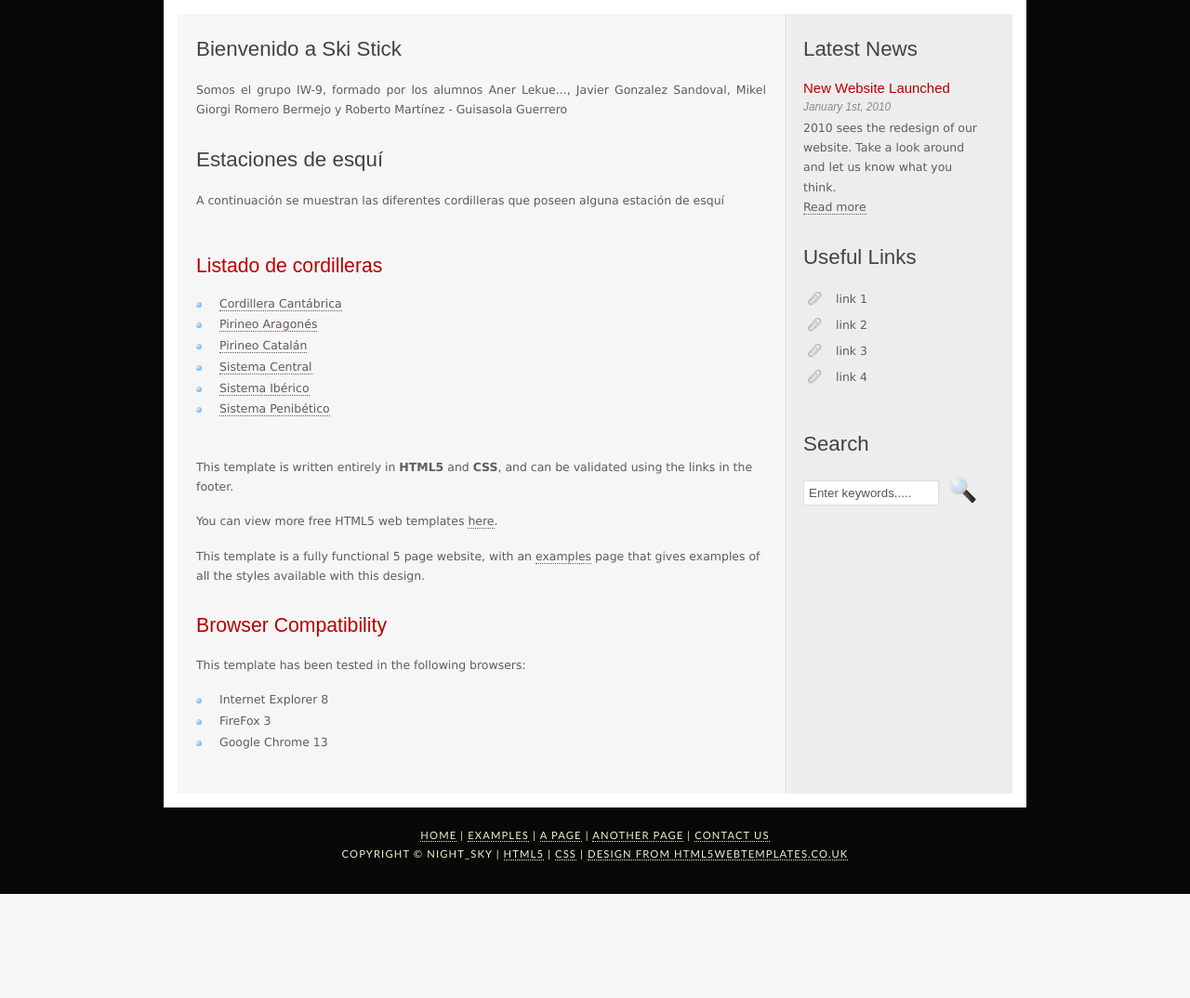
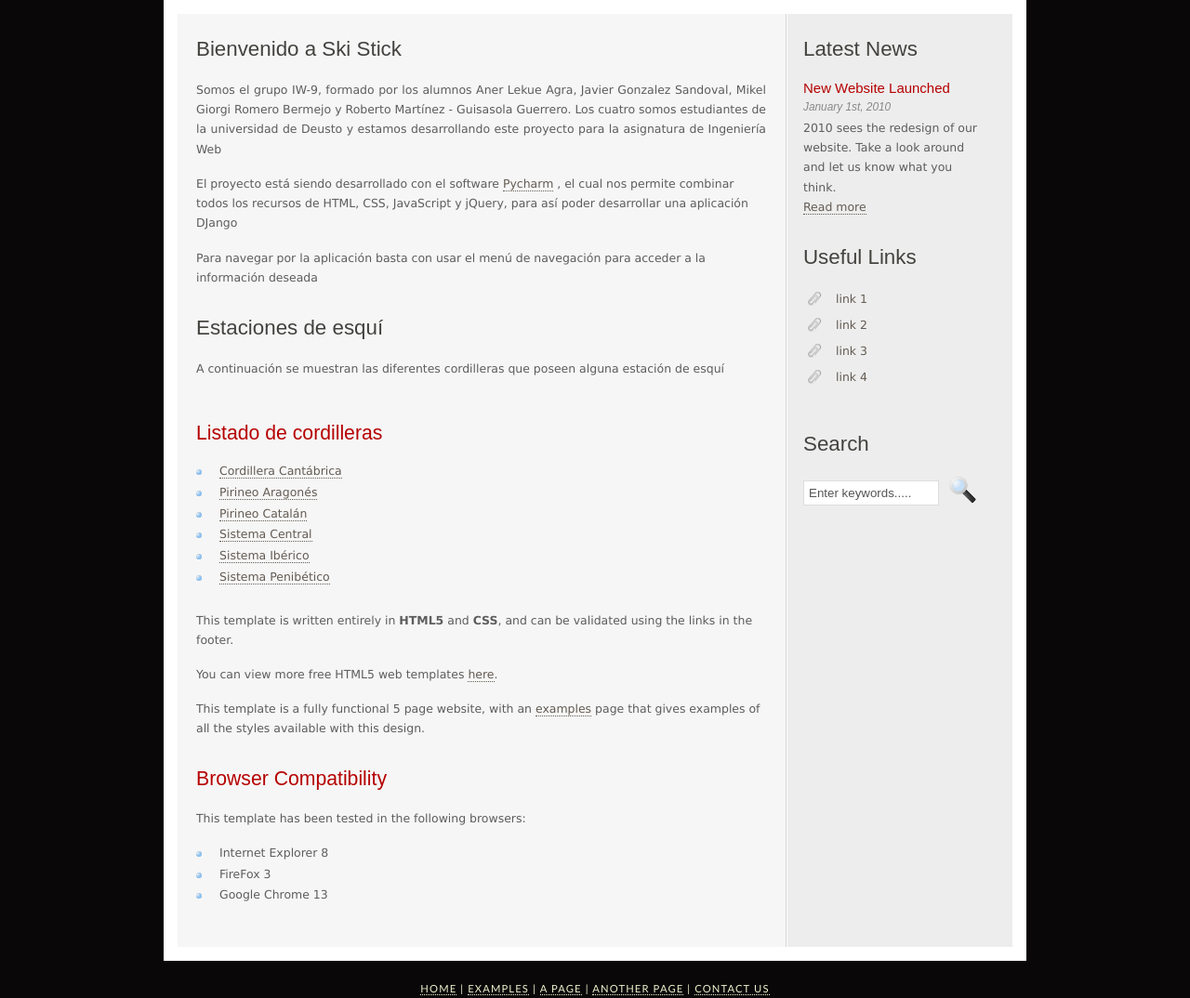
Before and after one commit to Robertoguisasola/IW, a Django app: page /home/ in a window 1280 px wide. Shown: the part 250-1324 px from the top of the page at 93% size. Before the commit the page ends 1212 px from the top, so only its background shows below. Run offline with Django 3.2, Linux system fonts and the light colour scheme; data comes from the database, SQL or seed files in the repository.

Commit message:
Bienvenida añadida en index.html

```diff
--- a/appIW/templates/appIW/index.html
+++ b/appIW/templates/appIW/index.html
@@ -18,7 +18,7 @@
       <div id="logo">
         <div id="logo_text">
           <!-- class="logo_colour", allows you to change the colour of the text -->
-          <h1>Ski <span class="logo_colour">Stick</span></a></h1>
+          <h1>Ski <span class="logo_colour">Stick</span></h1>
           <h2><a href="https://www.fis-ski.com/en">Acceso a la Federación Internacional de Esquí</a></h2>
         </div>
       </div>
@@ -59,11 +59,19 @@
       <div id="content">
         <!--TODO poner lo que queremos que se muestre en la página de inicio-->
         <h1>Bienvenido a Ski Stick</h1>
-        <!--TODO completar vuestros nombres xfa-->
-        <p align="justify">Somos el grupo IW-9, formado por los alumnos Aner Lekue..., Javier Gonzalez Sandoval, Mikel Giorgi Romero
-          Bermejo y Roberto Martínez - Guisasola Guerrero
+        <p align="justify">Somos el grupo IW-9, formado por los alumnos Aner Lekue Agra, Javier Gonzalez Sandoval, Mikel
+          Giorgi Romero Bermejo y Roberto Martínez - Guisasola Guerrero. Los cuatro somos estudiantes de la universidad de Deusto
+          y estamos desarrollando este proyecto para la asignatura de Ingeniería Web
         </p>
-        <h1>Estaciones de esqu&iacute;</h1>
+        <p>
+          El proyecto está siendo desarrollado con el software <a href="https://www.jetbrains.com/pycharm/">Pycharm</a>
+          , el cual nos permite combinar todos los recursos de HTML, CSS, JavaScript y jQuery, para así poder desarrollar
+          una aplicación DJango
+        </p>
+        <p>
+          Para navegar por la aplicación basta con usar el menú de navegación para acceder a la información deseada
+        </p>
+        <h1>Estaciones de esquí</h1>
         <p>A continuaci&oacute;n se muestran las diferentes cordilleras que poseen alguna estaci&oacute;n de esqu&iacute;</p>
         <!--TODO meter javaQuery para sacar la tabla de las estaciones por cordilleras-->
         <!--https://es.stackoverflow.com/questions/70206/como-incluir-html-en-otro-html-->
@@ -92,7 +100,6 @@
         <p>No hay cordilleras creadas.</p>
         {% endif %}
         {% endblock %}
-        </p>
         <p>This template is written entirely in <strong>HTML5</strong> and <strong>CSS</strong>, and can be validated using the links in the footer.</p>
         <p>You can view more free HTML5 web templates <a href="http://www.html5webtemplates.co.uk">here</a>.</p>
         <p>This template is a fully functional 5 page website, with an <a href="examples.html">examples</a> page that gives examples of all the styles available with this design.</p>
```
